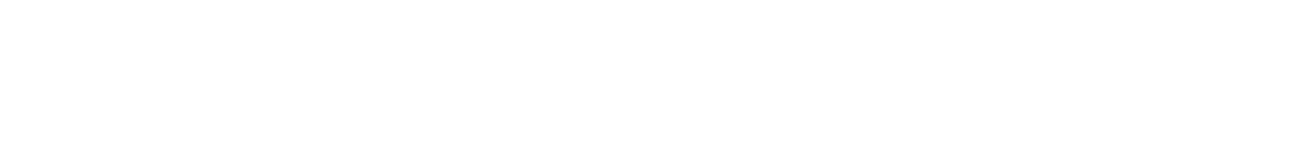
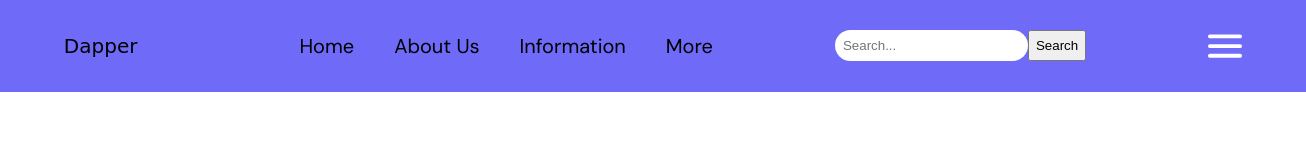
Before and after one commit to akycdi/cuvette, a plain HTML site: page micro_project_2/micro2.html in a window 1280 px wide. Shown: the whole page, 1306 px wide, since content can reach past the window. Drawn offline with Linux system fonts and the light colour scheme.

Commit message:
Nav Bar WIP

```diff
--- a/micro_project_2/CSS/micro2.css
+++ b/micro_project_2/CSS/micro2.css
@@ -0,0 +1,47 @@
+body {
+  margin: 0;
+  padding: 0;
+  font-family: "DM Sans", sans-serif;
+}
+
+ul {
+  list-style-type: none;
+}
+
+.dappertext {
+  font-family: "Delius Unicase", cursive;
+}
+.navbar {
+  display: flex;
+  font-size: 20px;
+  width: 100%;
+  padding: 1%;
+  background-color: #6f6af7;
+  justify-content: space-around;
+  align-items: center;
+}
+
+.links {
+  display: flex;
+  align-items: center;
+}
+
+.nav-list {
+  padding: 0px 20px;
+}
+
+.menuicon {
+  max-width: 3vw;
+  max-height: 3vh;
+}
+
+.formsearch {
+  display: flex;
+  margin-right: 20px;
+}
+
+input{
+  padding: 8px;
+  border: none;
+  border-radius: 20px;
+}
--- a/micro_project_2/micro2.html
+++ b/micro_project_2/micro2.html
@@ -4,9 +4,32 @@
     <meta charset="UTF-8" />
     <meta name="viewport" content="width=device-width, initial-scale=1.0" />
     <link rel="stylesheet" href="./CSS/micro2.css" />
-    <title>Document</title>
+    <link
+      rel="stylesheet"
+      href="https://fonts.googleapis.com/css2?family=DM+Sans:wght@400;700&display=swap"
+    />
+    <title>Dapper</title>
   </head>
+
   <body>
+    <div class="container">
+      <div class="navbar">
+        <div class="dapper">
+          <p class="dappertext">Dapper</p>
+        </div>
+        <ul class="links">
+          <li class="nav-list">Home</li>
+          <li class="nav-list">About Us</li>
+          <li class="nav-list">Information</li>
+          <li class="nav-list">More</li>
+        </ul>
+        <form class="formsearch">
+          <input type="search" placeholder="Search..." />
+          <button>Search</button>
+        </form>
+        <img class="menuicon" src="./static/menu.svg" alt="" />
+      </div>
+    </div>
     <script src="./JS/micro2.js"></script>
   </body>
 </html>
```
Also changed, not shown: micro_project_1/static/menu.svg (added), micro_project_2/static/menu.svg (added).
